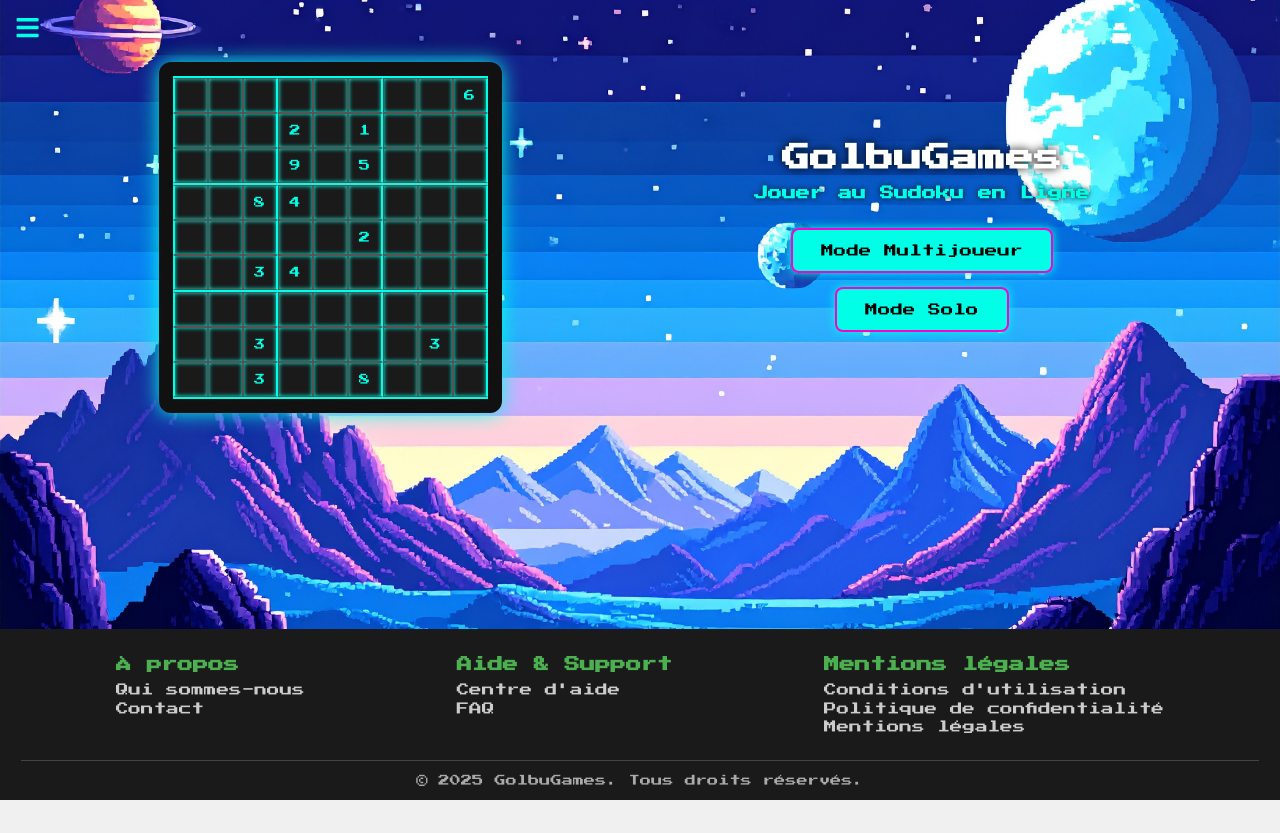
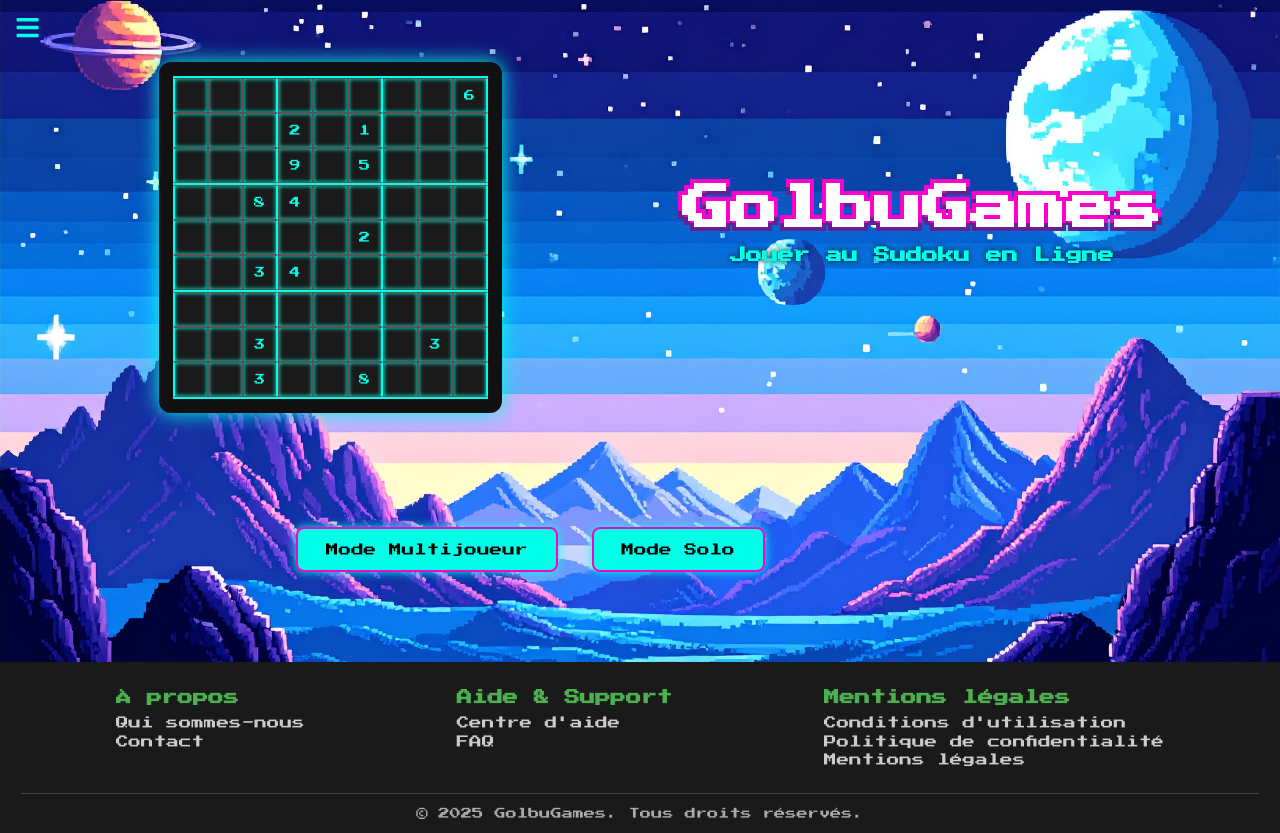
Before and after one commit to Yurhigz/GolbuGames, a React (Create React App) app in the folder frontend/my-app/: page / in a window 1280 px wide. Before the commit the page ends 800 px from the top, so only its background shows below. Built offline with nearby package versions, Linux system fonts and the light colour scheme.

Commit message:
changer style bouton multi et disposition homepage

```diff
--- a/frontend/my-app/src/pages/Multi.css
+++ b/frontend/my-app/src/pages/Multi.css
@@ -56,20 +56,10 @@
 }
 
 .button {
-  background: #ff00ff;
-  color: white;
-  border: none;
   padding: 16px;
   font-family: 'Press Start 2P', cursive;
   font-size: 0.85rem;
   cursor: pointer;
-  border-radius: 10px;
-  box-shadow: 0 0 10px #ff00ff;
-  transition: background 0.2s ease;
-}
-
-.button:hover {
-  background: #e600e6;
 }
 
 .input {
--- a/frontend/my-app/src/pages/Multi.js
+++ b/frontend/my-app/src/pages/Multi.js
@@ -42,7 +42,7 @@
           {renderCard(
               "Matchmaking",
               "Rejoignez une partie aléatoire contre un autre joueur en ligne.",
-              <button className="button" onClick={handleMatchmaking}>
+              <button className="button mode-button" onClick={handleMatchmaking}>
                 Trouver un joueur
               </button>
           )}
@@ -51,7 +51,7 @@
               "Inviter un ami",
               "Créez un lien d'invitation à partager.",
               <>
-                <button className="button" onClick={handleInvite}>
+                <button className="button mode-button" onClick={handleInvite}>
                   Générer un lien
                 </button>
 
@@ -63,7 +63,7 @@
                           value={inviteLink}
                           readOnly
                       />
-                      <button className="button" onClick={handleCopy}>
+                      <button className="button mode-button" onClick={handleCopy}>
                         Copier
                       </button>
                     </div>
--- a/frontend/my-app/src/pages/Solo.css
+++ b/frontend/my-app/src/pages/Solo.css
@@ -151,3 +151,62 @@
     border: 2px solid #3498db;
     background-color: #ecf0f1;
   }
+
+.sudoku-grid {
+    background: #111;
+    padding: 1rem;
+    border-radius: 12px;
+    box-shadow: 0 0 20px #00ffe7;
+    /*width: fit-content;*/
+}
+
+.grid-row {
+    display: flex;
+}
+
+.grid-cell, .number-button {
+    border: 1px solid #555;
+    background: #1a1a1a;
+    color: #00ffe7;
+    display: flex;
+    align-items: center;
+    justify-content: center;
+    box-shadow: inset 0 0 4px #00ffe7;
+    cursor: pointer;
+    font-size: 15px !important;
+}
+
+/* Style pour les sous-grilles 3x3 */
+.grid-row:nth-child(3n) {
+    border-bottom: 2px solid #00ffe7;
+}
+
+.grid-row:first-child {
+    border-top: 2px solid #00ffe7;
+}
+
+.grid-cell:nth-child(3n) {
+    border-right: 2px solid #00ffe7;
+}
+
+.grid-cell:first-child {
+    border-left: 2px solid #00ffe7;
+}
+
+/* Cellule sélectionnée (mode actif uniquement) */
+.selected-cell {
+    background-color: #00ffe733;
+    box-shadow: 0 0 8px #ff00cc;
+}
+
+.number-selector {
+    display: flex;
+    justify-content: center;
+    align-items: center;
+    flex-wrap: wrap;
+    gap: 8px;
+    padding: 1rem;
+    background: #111;
+    border-radius: 12px;
+    box-shadow: 0 0 20px #00ffe7;
+}
--- a/frontend/my-app/src/pages/homepage.css
+++ b/frontend/my-app/src/pages/homepage.css
@@ -84,14 +84,18 @@
 }
 
 .welcome-section h1 {
-    font-size: 2rem;
+    font-size: xxx-large;
     color: #ffffff;
-    text-shadow: 0 0 10px #000000;
+    text-shadow: -4px -4px 0 #ff00cc,
+                  4px -4px 0 #ff00cc,
+                -4px 4px 0 #652091FF,
+                 4px 4px 0 #652091FF;
     margin-bottom: 1rem;
+
 }
 
 .subtitle {
-    font-size: 1rem;
+    font-size: medium;
     color: #00ffe7;
     margin-bottom: 2rem;
     text-shadow: 0 0 5px #001211;
@@ -100,27 +104,11 @@
 .game-modes {
     display: flex;
     gap: 1rem;
-    flex-direction: column;
+    flex-direction: row;
     align-items: center;
-}
-
-.mode-button {
-    padding: 1rem 2rem;
-    font-size: 0.9rem;
-    text-decoration: none;
-    color: #000;
-    background: #00ffe7;
-    border: 2px solid #ff00cc;
-    border-radius: 8px;
-    text-align: center;
-    transition: all 0.3s ease;
-    box-shadow: 0 0 10px #00ffe7;
-}
-
-.mode-button:hover {
-    background: #ff00cc;
-    color: #fff;
-    box-shadow: 0 0 15px #ff00cc, 0 0 25px #ff00cc;
+    margin-top: 100px;
+    width: calc(100vw - 315px);
+    justify-content: center;
 }
 
 /* Responsive */
--- a/frontend/my-app/src/pages/homepage.js
+++ b/frontend/my-app/src/pages/homepage.js
@@ -44,11 +44,15 @@
                 <div className="welcome-section">
                     <h1>GolbuGames</h1>
                     <p className="subtitle">Jouer au Sudoku en Ligne</p>
-                    <div className="game-modes">
-                        <Link to="/multi" className="mode-button">Mode Multijoueur</Link>
-                        <Link to="/solo" className="mode-button">Mode Solo</Link>
-                    </div>
+                    {/*<div className="game-modes">*/}
+                    {/*    <Link to="/multi" className="mode-button">Mode Multijoueur</Link>*/}
+                    {/*    <Link to="/solo" className="mode-button">Mode Solo</Link>*/}
+                    {/*</div>*/}
                 </div>
+            </div>
+            <div className="game-modes">
+                <Link to="/multi" className="mode-button">Mode Multijoueur</Link>
+                <Link to="/solo" className="mode-button">Mode Solo</Link>
             </div>
         </div>
     );
--- a/frontend/my-app/src/styles.css
+++ b/frontend/my-app/src/styles.css
@@ -44,3 +44,24 @@
 body {
     font-family: 'Imprima', sans-serif;
 }
+
+.mode-button {
+    padding: 1rem 2rem;
+    font-size: 0.9rem;
+    text-decoration: none;
+    color: #000;
+    background: #00ffe7;
+    border: 2px solid #ff00cc;
+    border-radius: 8px;
+    text-align: center;
+    transition: all 0.3s ease;
+    box-shadow: 0 0 10px #00ffe7;
+    margin-left: 10px;
+    margin-right: 10px;
+}
+
+.mode-button:hover {
+    background: #ff00cc;
+    color: #fff;
+    box-shadow: 0 0 15px #ff00cc, 0 0 25px #ff00cc;
+}
```
